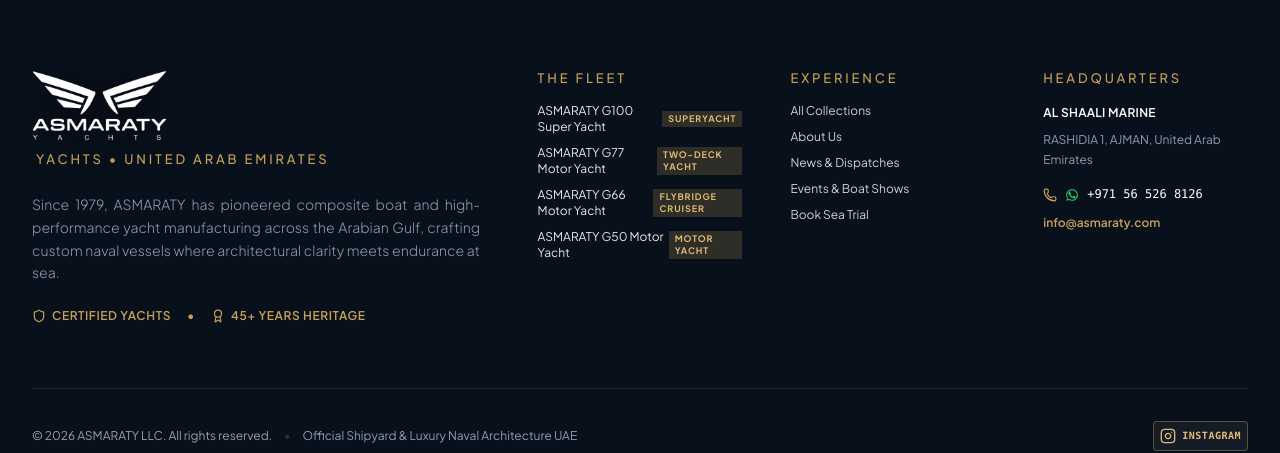
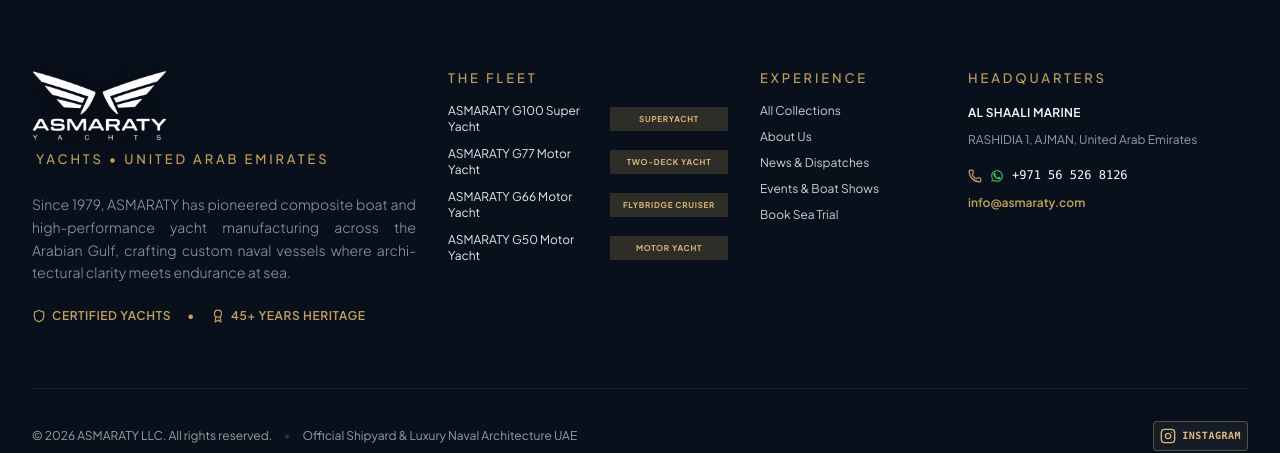
Before and after one commit to Hashir5989/yatch, a Next.js app: page / in a window 1280 px wide. Shown: the part 8274-8727 px from the top of the page. Built offline with nearby package versions, Linux system fonts and the light colour scheme; no server answers; the database is empty.

Commit message:
style(footer): standardize fleet category badge boxes to uniform width and height

```diff
--- a/components/public/PublicFooter.js
+++ b/components/public/PublicFooter.js
@@ -55,9 +55,9 @@ export default function PublicFooter() {
     <footer className="bg-[#08101C] border-t border-[#152338] text-[#8E9EAF] pt-20 pb-12 font-sans">
       <div className="max-w-7xl mx-auto px-6 sm:px-8">
         {/* Top Section */}
-        <div className="grid grid-cols-1 sm:grid-cols-2 lg:grid-cols-5 gap-10 sm:gap-12 pb-16 border-b border-[#152338]">
+        <div className="grid grid-cols-1 sm:grid-cols-2 lg:grid-cols-12 gap-10 lg:gap-8 pb-16 border-b border-[#152338]">
           {/* Brand Info (Dynamic from CMS) */}
-          <div className="lg:col-span-2 space-y-6">
+          <div className="sm:col-span-2 lg:col-span-4 space-y-6">
             <div className="flex flex-col items-start gap-2">
               <AsmaratyLogo variant="full" imgClassName="h-14 sm:h-16 md:h-18" />
               <p className="saxdor-eyebrow text-[9px] tracking-[0.26em] text-[#C6A155] uppercase font-bold pl-1">
@@ -85,7 +85,7 @@ export default function PublicFooter() {
           </div>
 
           {/* Fleet Links (Dynamic from CMS Published Yachts) */}
-          <div className="space-y-4">
+          <div className="lg:col-span-3 space-y-4">
             <h4 className="saxdor-eyebrow text-xs font-bold text-white uppercase tracking-[0.18em]">
               {footer.fleetHeading || "The Fleet"}
             </h4>
@@ -95,13 +95,15 @@ export default function PublicFooter() {
                   <li key={yacht.id}>
                     <Link
                       href={`/yachts/${yacht.slug}`}
-                      className="hover:text-white transition-colors flex items-center justify-between group"
+                      className="hover:text-white transition-colors flex items-center justify-between gap-3 group"
                     >
-                      <span className="group-hover:translate-x-0.5 transition-transform text-white/90">
+                      <span className="group-hover:translate-x-0.5 transition-transform text-white/90 leading-snug">
                         {yacht.name}
                       </span>
-                      <span className="text-[9px] bg-[#C6A155]/20 text-[#DFBA73] px-1.5 py-0.5 font-bold tracking-widest uppercase">
-                        {yacht.category || (yacht.specs?.lengthOverall ? `${yacht.specs.lengthOverall} FT` : "Yacht")}
+                      <span className="w-[118px] h-[24px] shrink-0 inline-flex items-center justify-center text-center whitespace-nowrap text-[8px] bg-[#C6A155]/20 text-[#DFBA73] px-1.5 font-bold tracking-[0.09em] uppercase">
+                        <span className="truncate">
+                          {yacht.category || (yacht.specs?.lengthOverall ? `${yacht.specs.lengthOverall} FT` : "Yacht")}
+                        </span>
                       </span>
                     </Link>
                   </li>
@@ -109,15 +111,19 @@ export default function PublicFooter() {
               ) : (
                 <>
                   <li>
-                    <Link href="/#fleet" className="hover:text-white transition-colors flex items-center justify-between group">
+                    <Link href="/#fleet" className="hover:text-white transition-colors flex items-center justify-between gap-3 group">
                       <span className="group-hover:translate-x-0.5 transition-transform">G100</span>
-                      <span className="text-[9px] bg-[#C6A155]/20 text-[#C6A155] px-1.5 py-0.5 font-bold tracking-widest uppercase">Superyacht</span>
+                      <span className="w-[118px] h-[24px] shrink-0 inline-flex items-center justify-center text-center whitespace-nowrap text-[8px] bg-[#C6A155]/20 text-[#C6A155] px-1.5 font-bold tracking-[0.09em] uppercase">
+                        Superyacht
+                      </span>
                     </Link>
                   </li>
                   <li>
-                    <Link href="/#fleet" className="hover:text-white transition-colors flex items-center justify-between group">
+                    <Link href="/#fleet" className="hover:text-white transition-colors flex items-center justify-between gap-3 group">
                       <span className="group-hover:translate-x-0.5 transition-transform">G77</span>
-                      <span className="text-[9px] bg-[#C6A155]/20 text-[#C6A155] px-1.5 py-0.5 font-bold tracking-widest uppercase">Luxury Yacht</span>
+                      <span className="w-[118px] h-[24px] shrink-0 inline-flex items-center justify-center text-center whitespace-nowrap text-[8px] bg-[#C6A155]/20 text-[#C6A155] px-1.5 font-bold tracking-[0.09em] uppercase">
+                        Luxury Yacht
+                      </span>
                     </Link>
                   </li>
                 </>
@@ -126,7 +132,7 @@ export default function PublicFooter() {
           </div>
 
           {/* Experience Links (Manageable via CMS) */}
-          <div className="space-y-4">
+          <div className="lg:col-span-2 space-y-4">
             <h4 className="saxdor-eyebrow text-xs font-bold text-white uppercase tracking-[0.18em]">
               {footer.experienceHeading || "Experience"}
             </h4>
@@ -155,7 +161,7 @@ export default function PublicFooter() {
           </div>
 
           {/* Headquarters / Contact (Dynamic from Site Settings) */}
-          <div className="space-y-4">
+          <div className="sm:col-span-2 lg:col-span-3 space-y-4">
             <h4 className="saxdor-eyebrow text-xs font-bold text-white uppercase tracking-[0.18em]">
               {footer.hqHeading || "Headquarters"}
             </h4>
```
